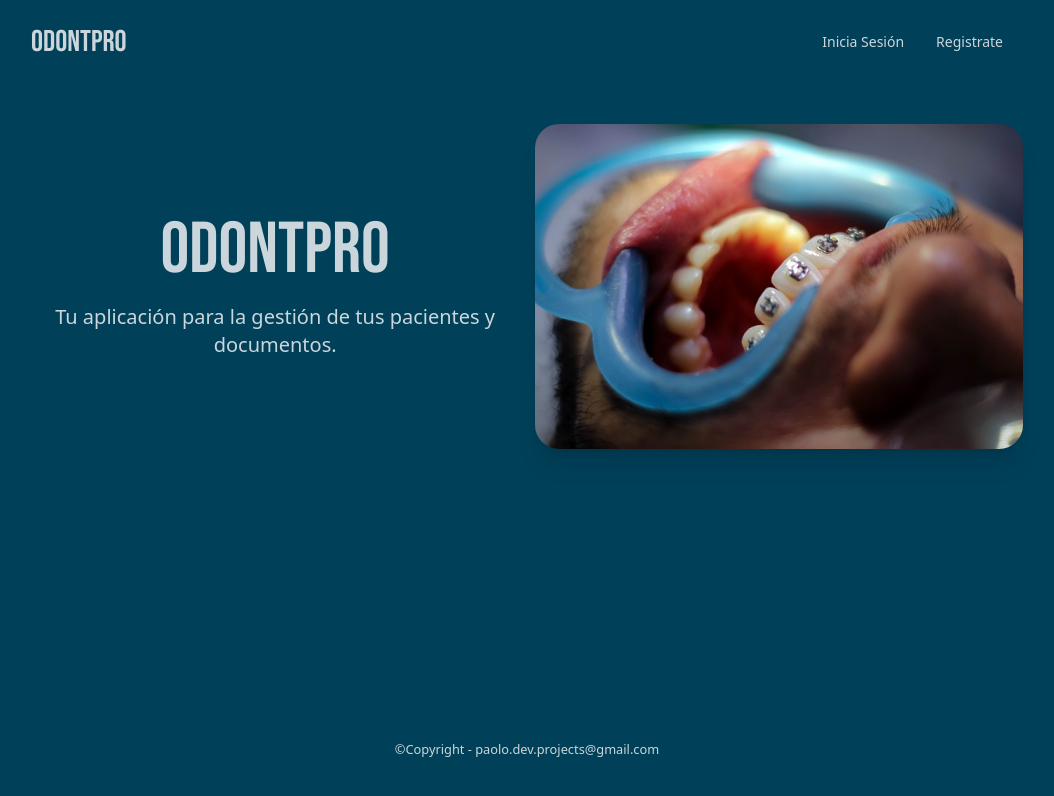
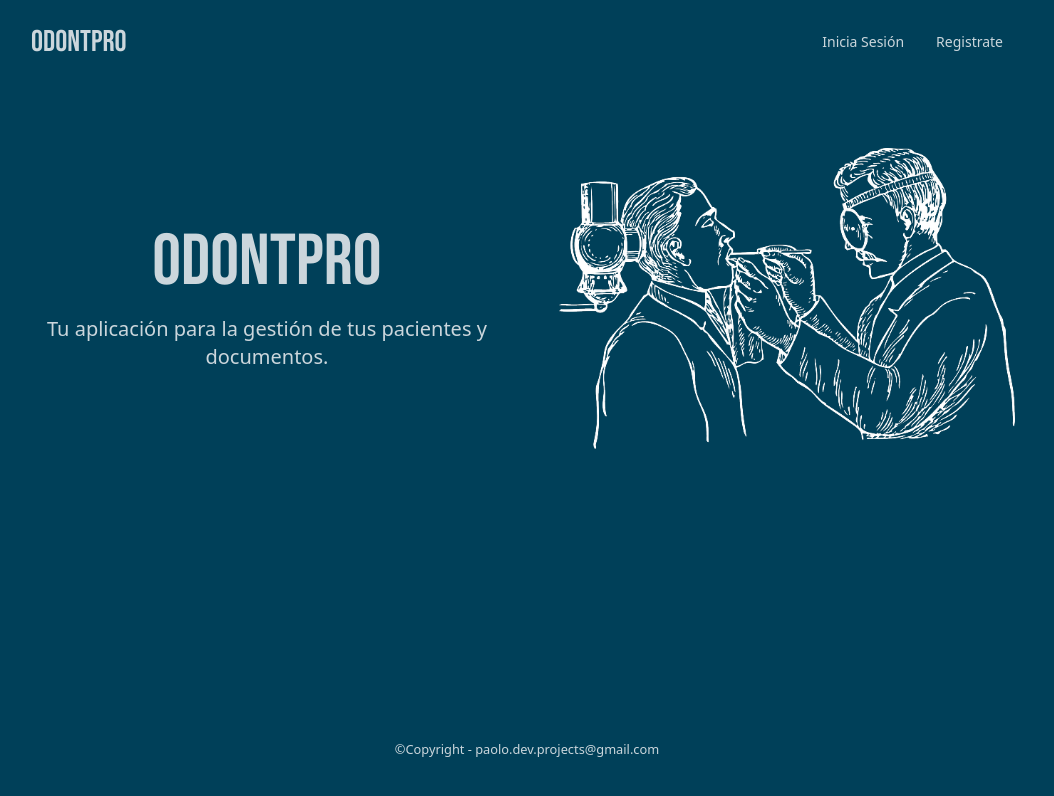
Before and after one commit to paolochmprojects/OdontProAppFront, a React (Vite) app: page / in a window 1280 px wide. Shown: the top 796 px of the page, without its empty margins (113-1167 px from the left). Built offline with nearby package versions, Linux system fonts and the light colour scheme; no server answers.

Commit message:
[ADD] new images and new route logout to manage session

```diff
--- a/index.html
+++ b/index.html
@@ -4,7 +4,9 @@
     <meta charset="UTF-8" />
     <link rel="icon" type="image/svg+xml" href="/vite.svg" />
     <meta name="viewport" content="width=device-width, initial-scale=1.0" />
-    <title>Vite + React + TS</title>
+    <meta name="description" content="Aplicación odontológica para el la gestión de pacientes y documentos relacionado."/>
+    <meta name="keywords" content="gestión de pacientes, gestión odontológica"/>
+    <title>OdontPro - APP</title>
   </head>
   <body>
     <div id="root"></div>
--- a/src/components/DashNavbar.tsx
+++ b/src/components/DashNavbar.tsx
@@ -1,6 +1,4 @@
-import { Link, NavLink } from "react-router-dom";
-import authStore from "../stores/auth";
-import authService from "../services/authService";
+import { Link, NavLink, Form } from "react-router-dom";
 import { useState } from "react";
 import { MdOutlineDashboard } from "react-icons/md";
 import { IoMdContacts } from "react-icons/io";
@@ -9,8 +7,6 @@ import { GiHamburgerMenu } from "react-icons/gi";
 import { MdClose } from "react-icons/md";
 
 const DashNavBar = () => {
-
-    const { authenticated } = authStore()
 
     const [openMenu, setOpenMenu] = useState(true)
 
@@ -22,25 +18,25 @@ const DashNavBar = () => {
         <nav className="navbar bg-base-100 mx-auto p-4 justify-between">
             <div className="gap-4">
                 <button className="flex items-center" onClick={() => toogleMenu()}>
-                    {openMenu ? <MdClose size={30}/> : <GiHamburgerMenu size={30}/>}
+                    {openMenu ? <MdClose size={30} /> : <GiHamburgerMenu size={30} />}
                 </button>
                 <Link to="/dashboard">
                     <h1 className="font-bebas text-4xl">OdontPRO</h1>
                 </Link>
             </div>
             <ul className="menu menu-horizontal px-1">
-                {authenticated && <li>
-                    <button onClick={() => authService.signOut()}>
+                <Form method="POST" action="/signout">
+                    <button>
                         Cierra Sesion
                     </button>
-                </li>}
+                </Form>
             </ul>
         </nav>
         <ul className={`absolute left-0 right-0 bottom-0 p-4 top-16 bg-base-100 flex justify-center items-center gap-6 flex-wrap ${openMenu ? "opacity-100" : "opacity-0"}`}>
             <li>
                 <NavLink to="/dashboard"
                     className="card w-52 h-52 flex items-center justify-center shadow-lg p-6 bg-base-300 hover:bg-base-200 gap-4"
-                    onClick={()=>toogleMenu()}>
+                    onClick={() => toogleMenu()}>
                     <MdOutlineDashboard className="mx-auto" size={100} />
                     <p className="text-center">Panel de control</p>
                 </NavLink>
@@ -48,7 +44,7 @@ const DashNavBar = () => {
             <li>
                 <NavLink to="/dashboard/contacts"
                     className="card w-52 h-52 flex items-center justify-center shadow-lg p-6 bg-base-300 hover:bg-base-200 gap-4"
-                    onClick={()=>toogleMenu()}>
+                    onClick={() => toogleMenu()}>
                     <IoMdContacts className="mx-auto" size={100} />
                     <p className="text-center">Mis contactos</p>
                 </NavLink>
@@ -56,7 +52,7 @@ const DashNavBar = () => {
             <li>
                 <NavLink to="/dashboard/periodontgrams"
                     className="card w-52 h-52 flex items-center justify-center shadow-lg p-6 bg-base-300 hover:bg-base-200 gap-4"
-                    onClick={()=>toogleMenu()}>
+                    onClick={() => toogleMenu()}>
                     <GrNotes className="mx-auto" size={100} />
                     <p className="text-center">Periodontogramas</p>
                 </NavLink>
--- a/src/components/Navbar.tsx
+++ b/src/components/Navbar.tsx
@@ -1,6 +1,5 @@
-import { Link, NavLink } from "react-router-dom"
+import { Link, NavLink, Form } from "react-router-dom"
 import authStore from "../stores/auth"
-import authService from "../services/authService"
 
 const Navbar = () => {
 
@@ -16,7 +15,11 @@ const Navbar = () => {
                     {authenticated ?
                         <>
                             <li><NavLink to="/dashboard">Dashboard</NavLink></li>
-                            <li><button onClick={() => authService.signOut()}>Cierra Sesion</button></li>
+                            <li>
+                            <Form method="POST" action="/signout">
+                                <button>Cierra Sesion</button>
+                            </Form>
+                            </li>
                         </>
                         :
                         <>
--- a/src/routes/Home.tsx
+++ b/src/routes/Home.tsx
@@ -1,14 +1,14 @@
-import Orthodontic from "../assets/orthodontic.jpg"
+import Orthodontic from "../assets/dental-31726_640.png"
 
 const Home = () => {
     return (
-        <section className="flex flex-wrap md:flex-nowrap max-w-screen-lg mx-auto px-4 py-10 gap-4">
+        <section className="flex flex-wrap md:flex-nowrap max-w-screen-lg mx-auto py-10 gap-4">
             <div className="w-full md:w-1/2 flex flex-col items-center justify-center gap-4 px-4">
                 <h1 className="font-bebas text-7xl">OdontPro</h1>
                 <p className="text-xl text-center">Tu aplicación para la gestión de tus pacientes y documentos.</p>
             </div>
-            <div className="w-full md:w-1/2">
-                <img className="rounded-3xl shadow-xl" src={Orthodontic} />
+            <div className="w-full md:w-1/2 p-6">
+                <img className="invert" src={Orthodontic} />
             </div>
         </section>
     )
```
Also changed, not shown: src/assets/dental-31726_640.png (added).
